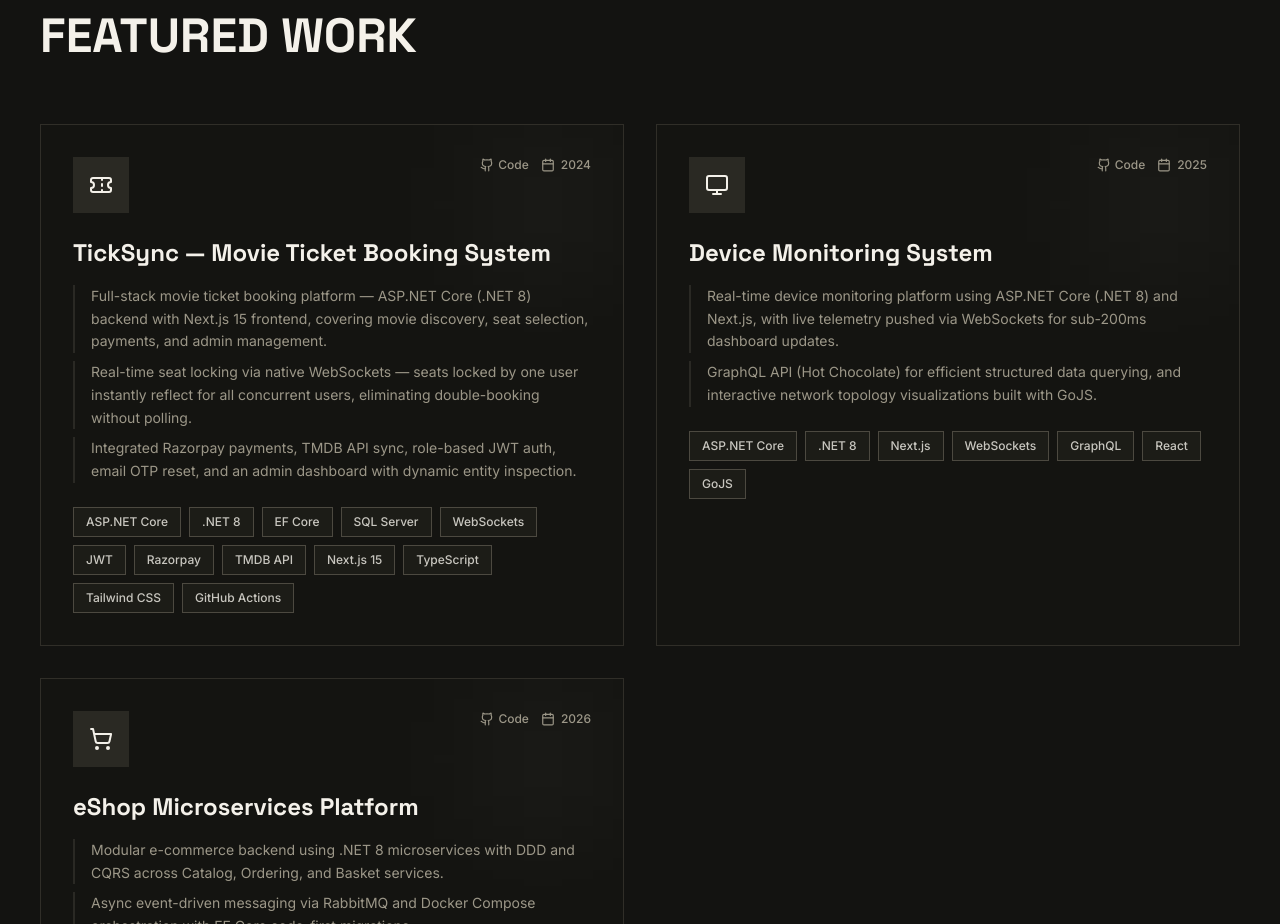
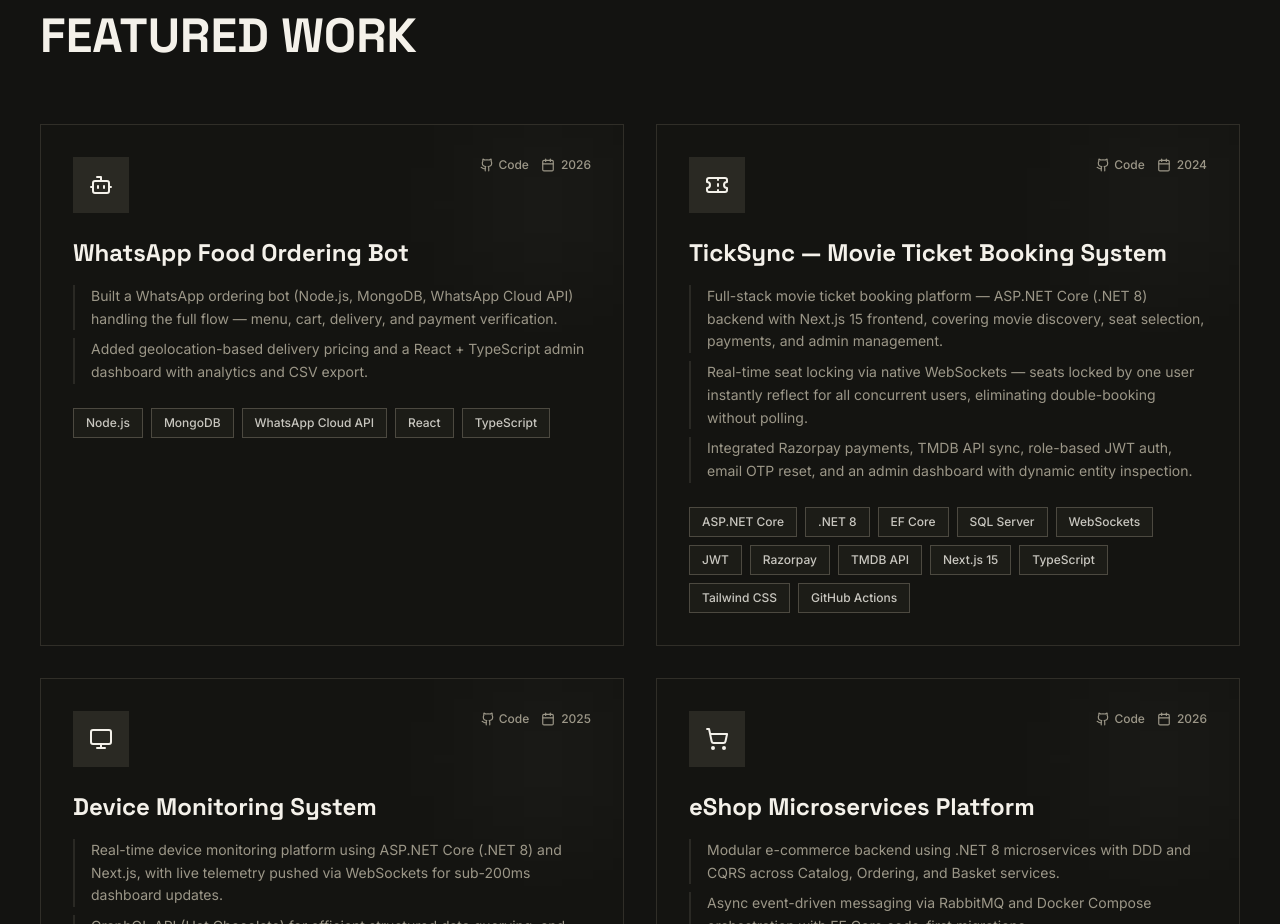
Before and after one commit to Premal2002/PortfolioV2, a React (Vite) app: page / in a window 1280 px wide. Shown: the part 3280-4204 px from the top of the page. Built offline with nearby package versions, Linux system fonts and the light colour scheme; no server answers.

Commit message:
added whatsapp food ordering bot project

```diff
--- a/src/components/portfolio/Projects.jsx
+++ b/src/components/portfolio/Projects.jsx
@@ -1,6 +1,6 @@
 import React from "react";
 import { projects } from "../../data/mock";
-import { ArrowUpRight, Calendar, Github } from "lucide-react";
+import { ArrowUpRight, Calendar, Github, ExternalLink } from "lucide-react";
 import { useInView, fadeUp } from "../../hooks/useInView";
 import { ProjectsSkeleton } from "./SectionSkeletons";
 
@@ -62,6 +62,19 @@
                       <span>Code</span>
                     </a>
                   )}
+                  {project.live && (
+                    <a
+                      href={project.live}
+                      target="_blank"
+                      rel="noopener noreferrer"
+                      className="flex items-center gap-1 text-xs font-medium text-brand-muted hover:text-brand-accent transition-colors duration-200"
+                      style={{ fontFamily: "'Inter', sans-serif" }}
+                      onClick={(e) => e.stopPropagation()}
+                    >
+                      <ExternalLink size={14} />
+                      <span>Live</span>
+                    </a>
+                  )}
                   <div className="flex items-center gap-1.5">
                     <Calendar size={14} />
                     <span
--- a/src/data/mock.js
+++ b/src/data/mock.js
@@ -10,6 +10,7 @@
   Monitor,
   ShoppingCart,
   Ticket,
+  Bot,
 } from "lucide-react";
 import React from "react";
 
@@ -117,7 +118,28 @@
 
 export const projects = [
   // ─────────────────────────────────────────────────────────────
-  // PROJECT 1 — TickSync (NEW)
+  // PROJECT 1 — WhatsApp Food Ordering Bot (NEW)
+  // ─────────────────────────────────────────────────────────────
+  {
+    title: "WhatsApp Food Ordering Bot",
+    year: "2026",
+    icon: React.createElement(Bot, { size: 24 }),
+    descriptions: [
+      "Built a WhatsApp ordering bot (Node.js, MongoDB, WhatsApp Cloud API) handling the full flow — menu, cart, delivery, and payment verification.",
+      "Added geolocation-based delivery pricing and a React + TypeScript admin dashboard with analytics and CSV export.",
+    ],
+    tech: [
+      "Node.js",
+      "MongoDB",
+      "WhatsApp Cloud API",
+      "React",
+      "TypeScript",
+    ],
+    github: "https://github.com/Premal2002/TickSyncBackend"
+  },
+
+  // ─────────────────────────────────────────────────────────────
+  // PROJECT 2 — TickSync
   // ─────────────────────────────────────────────────────────────
   {
     title: "TickSync — Movie Ticket Booking System",
@@ -146,7 +168,7 @@
   },
 
   // ─────────────────────────────────────────────────────────────
-  // PROJECT 2 — Device Monitoring System
+  // PROJECT 3 — Device Monitoring System
   // ─────────────────────────────────────────────────────────────
   {
     title: "Device Monitoring System",
@@ -169,7 +191,7 @@
   },
 
   // ─────────────────────────────────────────────────────────────
-  // PROJECT 3 — eShop Microservices Platform
+  // PROJECT 4 — eShop Microservices Platform
   // ─────────────────────────────────────────────────────────────
   {
     title: "eShop Microservices Platform",
```
